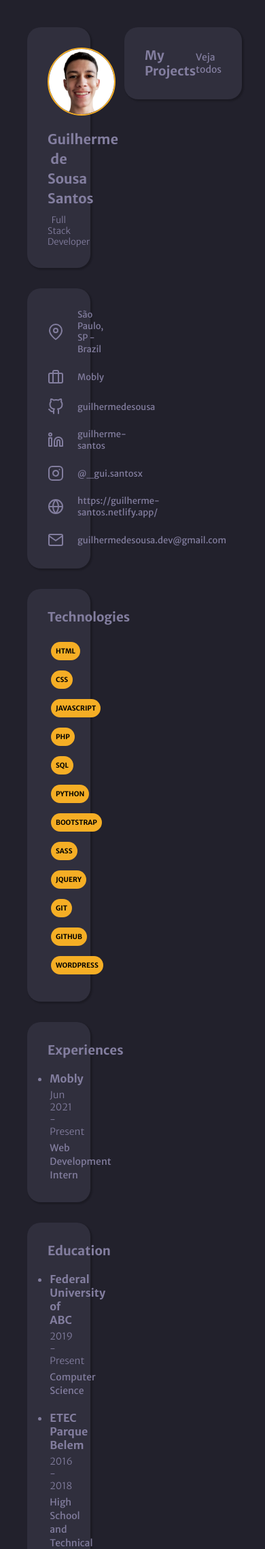
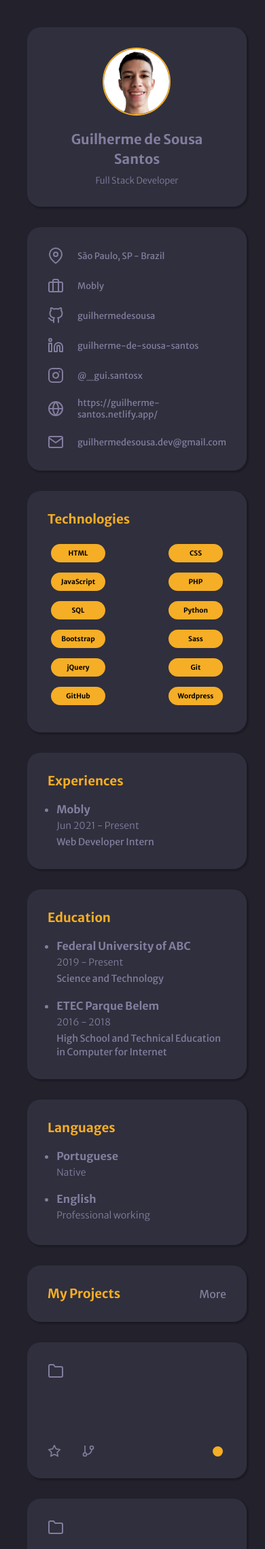
Before and after one commit to guilhermedesousa/challenge-portfolio, a PHP site: page / in a window 390 px wide. Shown: the top 2278 px of the page at 68% size. Run offline with PHP 8.4, Linux system fonts and the light colour scheme; data that the repository does not hold is empty.

Commit message:
Change GitHub API call and adjust app responsiveness

```diff
--- a/assets/css/desktop-style.css
+++ b/assets/css/desktop-style.css
@@ -1,4 +1,4 @@
-/* global =================================== */
+/* || global */
 :root {
   --body-bg-color: #22212c;
   --text-color: #837e9f;
@@ -25,7 +25,7 @@ a {
 }
 
 .container {
-  width: min(1200px, 100vw);
+  width: min(1300px, 100vw);
   margin: auto;
 
   display: grid;
@@ -41,12 +41,12 @@ a {
   background: var(--bg-cards);
   box-shadow: 2px 2px 2px 1px rgba(0, 0, 0, 0.2);
   border-radius: 20px;
-
   padding: 30px;
 }
 
 .card-content h3 {
   margin-bottom: 20px;
+  color: var(--details);
 }
 
 .topics-container {
@@ -77,7 +77,7 @@ a {
   margin-right: 20px;
 }
 
-/* my overview =================================== */
+/* || my overview */
 .my-overview {
   grid-area: a;
 }
@@ -134,6 +134,7 @@ a {
 .my-overview .links div a {
   display: flex;
   align-items: center;
+  overflow: hidden;
 }
 
 .my-overview .links div a:hover {
@@ -195,7 +196,7 @@ a {
   margin-bottom: 20px;
 }
 
-/* my portfolio =================================== */
+/* || my portfolio */
 .my-portfolio {
   grid-area: m;
 }
@@ -228,7 +229,12 @@ a {
 
 .project {
   width: 48%;
+  height: 200px;
   margin-bottom: 30px;
+
+  display: flex;
+  flex-direction: column;
+  justify-content: space-between;
 }
 
 .project a {
@@ -290,12 +296,8 @@ a {
   height: 15px;
   margin-right: 5px;
 
-  border: 2px solid var(--text-color);
   border-radius: 50%;
-}
-
-.circle-color.blue-language {
-  background: #4F5D95;
+  background: var(--details);
 }
 
 /* footer =================================== */
--- /dev/null
+++ b/assets/css/mobile-style.css
@@ -0,0 +1,22 @@
+@media only screen and (max-width: 1000px) {
+    .container {
+        grid-template-columns: auto;
+        grid-template-rows: auto;
+        grid-template-areas: "a" "m" "f";
+        gap: 0;
+    }
+
+    .topics-container {
+        padding-left: 5%;
+    }
+}
+
+@media only screen and (max-width: 700px) {
+    .projects-list {
+        display: block !important;
+    }
+
+    .project {
+        width: 100%;
+    }
+}
--- a/index.php
+++ b/index.php
@@ -1,3 +1,20 @@
+<?php
+
+    $curl = curl_init();
+
+    curl_setopt_array($curl, [
+        CURLOPT_RETURNTRANSFER => 1,
+        CURLOPT_URL => 'https://api.github.com/users/guilhermedesousa/repos',
+        CURLOPT_USERAGENT => 'GitHub API in CURL'
+    ]);
+
+    $response = curl_exec($curl);
+
+    curl_close($curl);
+
+    $repos = json_decode($response);
+?>
+
 <!DOCTYPE html>
 <html lang="en">
 
@@ -5,13 +22,14 @@
     <meta charset="UTF-8">
     <meta http-equiv="X-UA-Compatible" content="IE=edge">
     <meta name="viewport" content="width=device-width, initial-scale=1.0">
-    <title>Portfolio</title>
+    <title>My Portfolio</title>
     <link rel="shortcut icon" href="./assets/images/favicon.ico" type="image/x-icon">
 
     <!-- css links -->
     <link rel="stylesheet" href="./assets/css/desktop-style.css">
+    <link rel="stylesheet" href="./assets/css/mobile-style.css">
 
-    <!-- font-family Merriweather Sans -->
+    <!-- font-family from Google -->
     <link rel="preconnect" href="https://fonts.googleapis.com">
     <link rel="preconnect" href="https://fonts.gstatic.com" crossorigin>
     <link href="https://fonts.googleapis.com/css2?family=Merriweather+Sans:wght@300;400;500;700&display=swap" rel="stylesheet">
@@ -23,7 +41,7 @@
         <aside class="my-overview">
             <div class="profile card-content">
                 <div class="personal-photo">
-                    <img src="./assets/images/personal-foto.png" alt="My personal photo">
+                    <img src="./assets/images/personal-photo.png" alt="My personal photo">
                 </div>
 
                 <h4>Guilherme de Sousa Santos</h4>
@@ -53,9 +71,9 @@
                 </div>
 
                 <div class="linkedin">
-                    <a href="https://www.linkedin.com/in/guilherme-santos-573905178/" target="_blank">
+                    <a href="https://www.linkedin.com/in/guilherme-de-sousa-santos/" target="_blank">
                         <img src="./assets/images/linkedin.svg" class="link-icon" alt="" srcset="">
-                        <p>guilherme-santos</p>
+                        <p>guilherme-de-sousa-santos</p>
                     </a>
                 </div>
 
@@ -86,16 +104,16 @@
                 <div class="techs">
                     <div class="tech-label">HTML</div>
                     <div class="tech-label">CSS</div>
-                    <div class="tech-label">JAVASCRIPT</div>
+                    <div class="tech-label">JavaScript</div>
                     <div class="tech-label">PHP</div>
                     <div class="tech-label">SQL</div>
-                    <div class="tech-label">PYTHON</div>
-                    <div class="tech-label">BOOTSTRAP</div>
-                    <div class="tech-label">SASS</div>
-                    <div class="tech-label">JQUERY</div>
-                    <div class="tech-label">GIT</div>
-                    <div class="tech-label">GITHUB</div>
-                    <div class="tech-label">WORDPRESS</div>
+                    <div class="tech-label">Python</div>
+                    <div class="tech-label">Bootstrap</div>
+                    <div class="tech-label">Sass</div>
+                    <div class="tech-label">jQuery</div>
+                    <div class="tech-label">Git</div>
+                    <div class="tech-label">GitHub</div>
+                    <div class="tech-label">Wordpress</div>
                 </div>
             </div>
 
@@ -105,7 +123,7 @@
                     <ul class="list">
                         <li>Mobly</li>
                         <p class="list-date">Jun 2021 - Present</p>
-                        <p class="list-detail">Web Development Intern</p>
+                        <p class="list-detail">Web Developer Intern</p>
                     </ul>
                 </div>
             </div>
@@ -116,7 +134,7 @@
                     <ul class="list">
                         <li>Federal University of ABC</li>
                         <p class="list-date">2019 - Present</p>
-                        <p class="list-detail">Computer Science</p>
+                        <p class="list-detail">Science and Technology</p>
                     </ul>
 
                     <ul class="list">
@@ -137,7 +155,7 @@
 
                     <ul class="list">
                         <li>English</li>
-                        <p class="list-date">B2 - Upper Intermediate</p>
+                        <p class="list-date">Professional working</p>
                     </ul>
                 </div>
             </div>
@@ -147,76 +165,48 @@
             <div class="my-projects">
                 <div class="card-content">
                     <h3>My Projects</h3>
-                    <p>Veja todos</p>
+                    <a href="https://github.com/guilhermedesousa?tab=repositories" target="_blank">More</a>
                 </div>
 
                 <div class="projects-list">
 
                     <?php
 
-                    $ch = curl_init();
-                    curl_setopt($ch, CURLOPT_URL, 'https://api.github.com/users/guilhermedesousa/repos');
-                    curl_setopt($ch, CURLOPT_USERAGENT, 'guilhermedesousa');
-                    curl_setopt($ch, CURLOPT_RETURNTRANSFER, 1);
-
-                    $output = curl_exec($ch);
-
-                    curl_close($ch);
-
-                    $output = json_decode($output);
-
-                    $repositories = [];
-
-                    foreach ($output as $repo) {
-                        // take out fork repositories and my README.md
-                        if (!$repo->fork && $repo->name != "guilhermedesousa") {
-                            $repositories[] = ["name" => $repo->name, "description" => $repo->description, "url" => $repo->html_url, "language" => $repo->language, "stars_count" => $repo->stargazers_count, "forks_count" => $repo->forks_count];
-                        }
-                    }
-
-                    foreach ($repositories as $project) {
-                    ?>
-
+                    // projects displayed: 4
+                    $projectsNumber = 4;
+                    for ($i = 0; $i < $projectsNumber; $i++): ?>
                         <div class="project card-content">
-                            <a href="<?php echo $project["url"]; ?>">
+                            <a href="<?= $repos[$i]->url; ?>">
                                 <img src="./assets/images/folder.svg" class="link-icon" alt="" srcset="">
-                                <?php echo $project["name"]; ?>
+                                <?= $repos[$i]->name; ?>
                             </a>
 
                             <div class="repository-description">
-                                <p><?php echo $project["description"]; ?></p>
+                                <p><?= $repos[$i]->description; ?></p>
                             </div>
 
                             <div class="extra-infos-repository">
                                 <div>
                                     <div class="stars-count">
                                         <img src="./assets/images/star.svg" class="link-icon repo-icon" alt="" srcset="">
-                                        <?php echo $project["stars_count"]; ?>
+                                        <?= $repos[$i]->stargazers_count; ?>
                                     </div>
 
                                     <div class="forks-count">
                                         <img src="./assets/images/git-branch.svg" class="link-icon repo-icon" alt="" srcset="">
-                                        <?php echo $project["forks_count"]; ?>
+                                        <?= $repos[$i]->forks_count; ?>
                                     </div>
                                 </div>
 
                                 <div>
                                     <div class="repository-language">
-                                        <div class="circle-color <?php
-                                                                    if ($project['language'] == 'PHP') {
-                                                                        echo "blue-language";
-                                                                    };
-                                                                    ?>"></div>
-                                        <p><?php echo $project["language"]; ?></p>
+                                        <div class="circle-color"></div>
+                                        <p><?=  $repos[$i]->language; ?></p>
                                     </div>
                                 </div>
                             </div>
                         </div>
-
-                    <?php
-                    }
-
-                    ?>
+                    <?php endfor; ?>
 
                 </div>
 
@@ -228,7 +218,7 @@
         </main>
 
         <footer>
-            <p>Developed by Guilherme 🚀</p>
+            <p>Developed by Guilherme Santos 🚀</p>
         </footer>
     </div>
 
```
Also changed, not shown: assets/images/personal-photo.png (renamed from assets/images/personal-foto.png).
